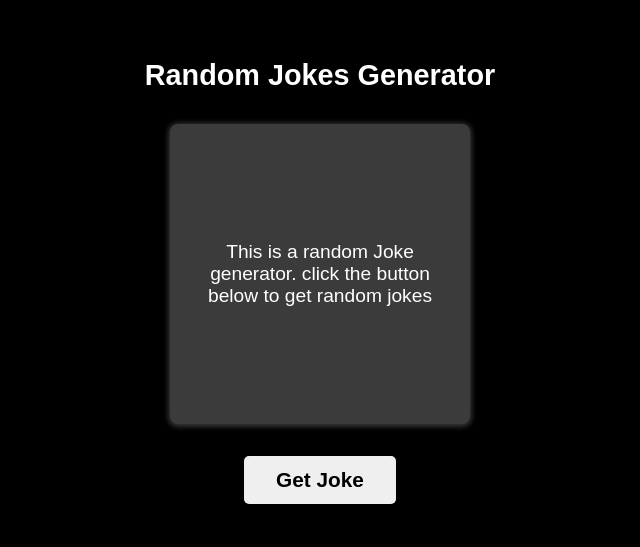
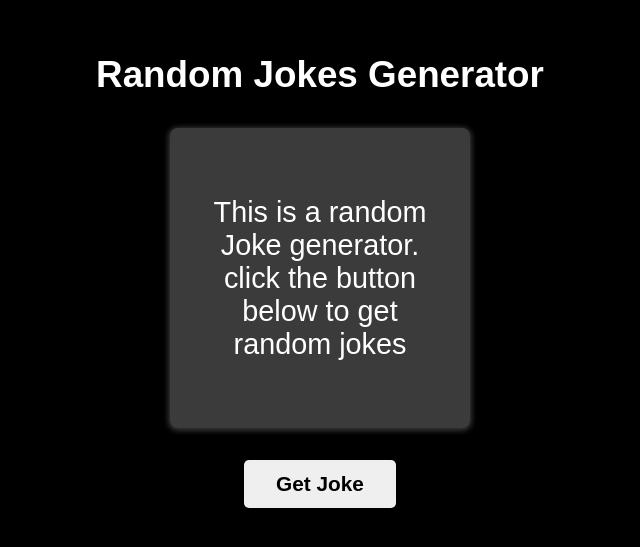
Before and after one commit to JC-Coder/javascript-random-joke-generator, a plain HTML site: page index.html in a window 1280 px wide. Shown: the part 119-666 px from the top of the page, without its empty margins (320-960 px from the left). Drawn offline with Linux system fonts and the light colour scheme.

Commit message:
Update css style

```diff
--- a/style.css
+++ b/style.css
@@ -16,7 +16,7 @@
 }
 
 .main header {
-				font-size : 1.8rem;
+				font-size : 2.3rem;
 				font-weight : 600;
 }
 
@@ -77,7 +77,7 @@
 
 .main .content p{
   text-align: center;
-  font-size: 1.2rem;
+  font-size: 1.8rem;
 }
 
 .main .button {
```
